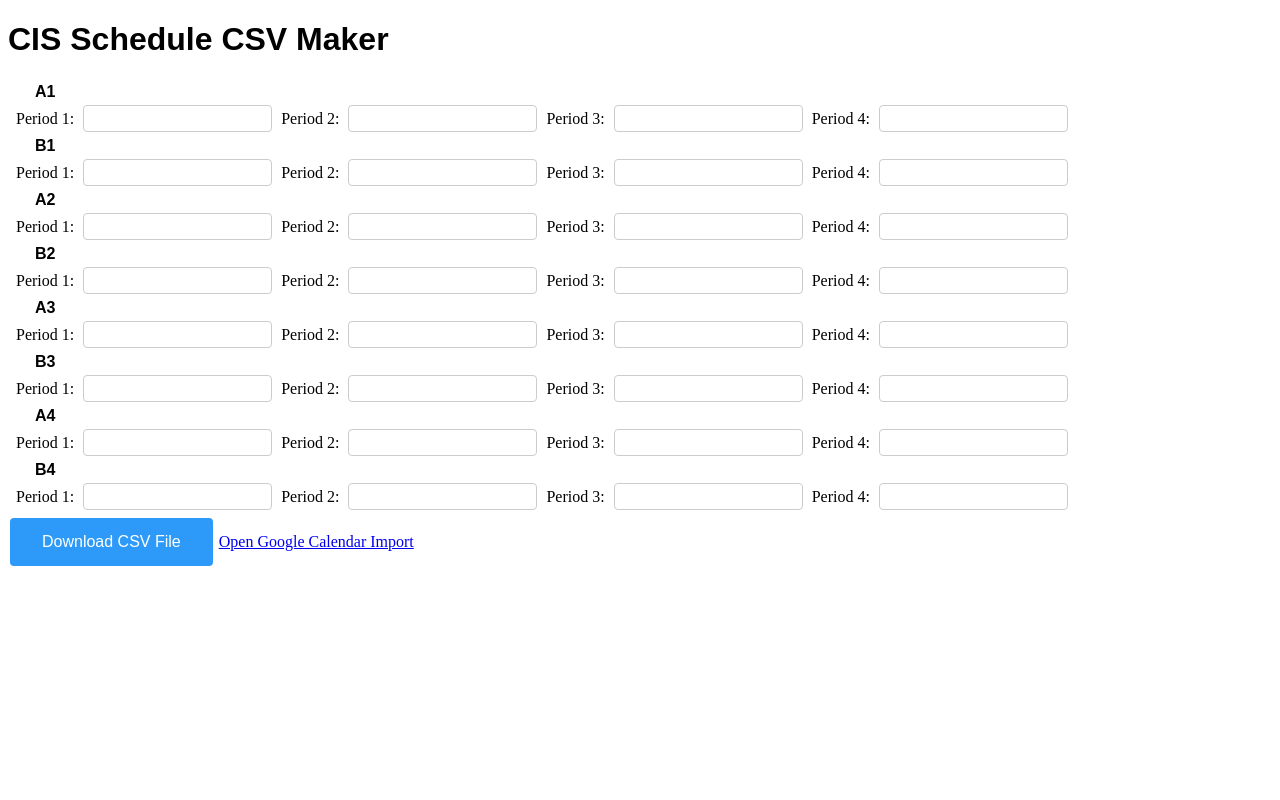
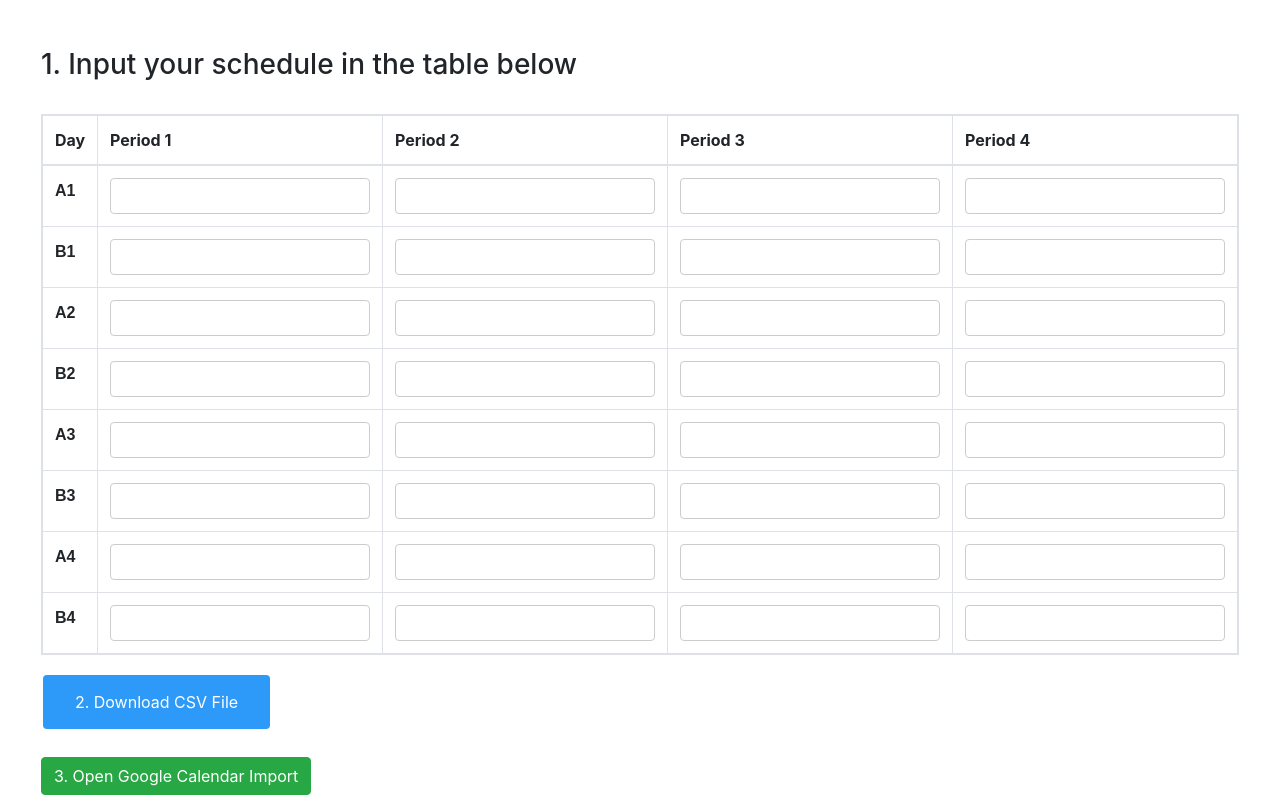
Before and after one commit to haerutea/cis-schedule-gui, a Django app: page / in a window 1280 px wide. Run offline with Django 3.2, Linux system fonts and the light colour scheme; some libraries are stand-ins or nearby versions.

Commit message:
change style

```diff
--- a/cis_schedule_gui/static/cis_schedule_gui/formStyle.css
+++ b/cis_schedule_gui/static/cis_schedule_gui/formStyle.css
@@ -14,7 +14,6 @@
     border-radius: 4px;
     color: white;
     padding: 15px 32px;
-    text-align: center;
     text-decoration: none;
     display: inline-block;
     font-size: 16px;
@@ -33,3 +32,7 @@
 h1 {
     font-family: Arial, Helvetica, sans-serif;
 }
+
+#classes .main-table {
+    padding-top: 16px;
+}
--- a/cis_schedule_gui/templates/cis_schedule_gui/form.html
+++ b/cis_schedule_gui/templates/cis_schedule_gui/form.html
@@ -10,23 +10,38 @@
     {% endfor %}
 </form> -->
     {% load index %}
+    <div class="row justify-content-center main-table">
+        <div class="col-auto">
+            <br></br>
+            <h3>1. Input your schedule in the table below</h3>
+            <br/>
             <form id="classes" method="POST">
                 {% csrf_token %}
                 {{ formset.management_form }}
-        <table>
+                <table class="table table-bordered table-responsive">
+                    <thead>
+                    <tr>
+                        <th scope="col">Day</th>
+                        <th scope="col">Period 1</th>
+                        <th scope="col">Period 2</th>
+                        <th scope="col">Period 3</th>
+                        <th scope="col">Period 4</th>
+                    </tr>
+                    </thead>
                     {% for form in formset %}
                         <tr>
-                <th><label class="dayLabel">{{ days|index:forloop.counter0 }}</label></th>
-            </tr>
-                <tr>
+                            <th scope="row"><label class="dayLabel">{{ days|index:forloop.counter0 }}</label></th>
                             {% for field in form.visible_fields %}
-                        <td><label class="periodField">{{ field.label }}:</label></td>
                                 <td>{{ field }}</td>
                             {% endfor %}
                         </tr>
                     {% endfor %}
                 </table>
-        <button type="submit">Download CSV File</button>
-        <a class="btn btn-primary" target="_blank" rel="noopener noreferrer" href="https://calendar.google.com/calendar/r/settings/export">Open Google Calendar Import</a>
+                <button class="btn btn-secondary" type="submit">2. Download CSV File</button>
             </form>
+            <br/>
+            <a class="btn btn-success" target="_blank" rel="noopener noreferrer"
+               href="https://calendar.google.com/calendar/r/settings/export">3. Open Google Calendar Import</a>
+        </div>
+    </div>
 {% endblock %}
--- a/cis_schedule_gui/templates/cis_schedule_gui/layout.html
+++ b/cis_schedule_gui/templates/cis_schedule_gui/layout.html
@@ -5,10 +5,11 @@
 <head>
     <title>CIS Schedule CSV Maker</title>
     <link type="text/css" href="{% static '/cis_schedule_gui/formStyle.css' %}" rel="stylesheet">
+    <!-- CSS only -->
+<link rel="stylesheet" href="https://stackpath.bootstrapcdn.com/bootstrap/4.5.2/css/bootstrap.min.css" integrity="sha384-JcKb8q3iqJ61gNV9KGb8thSsNjpSL0n8PARn9HuZOnIxN0hoP+VmmDGMN5t9UJ0Z" crossorigin="anonymous">
 </head>
 <body id="main body">
 
-<h1>CIS Schedule CSV Maker</h1>
 {% block body %}
 {% endblock %}
 </body>
```
Lines whose indentation alone changed are shown as unchanged.
